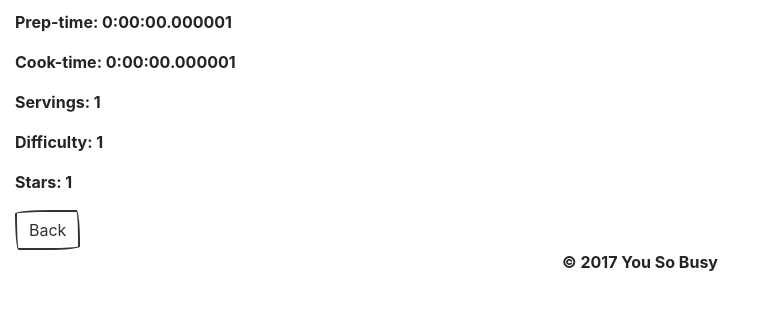
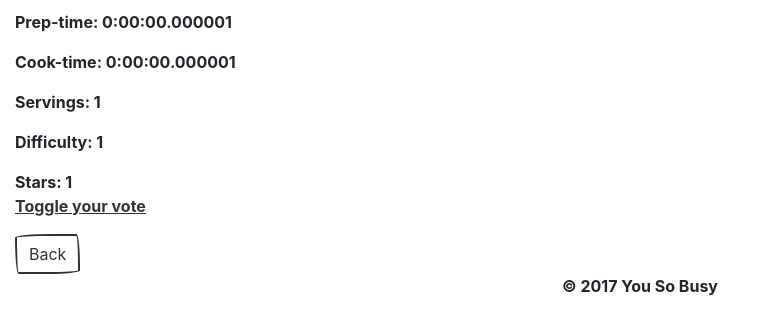
Before and after one commit to jmichelsen/bisl__backend, a Django app: page /recipe/detail/1/ in a window 1280 px wide. Shown: the part 245-579 px from the top of the page, without its empty margins (0-765 px from the left). Run offline with Django 3.2, Linux system fonts and the light colour scheme; tables that the repository leaves empty hold one stand-in row (values such as "Sample post"); parts of the project's set-up code (start-up, migrations or seed data) failed here and were passed over; some libraries are stand-ins or nearby versions; some web fonts are replaced.

Commit message:
Add toggle into template

```diff
--- a/recipes/templates/recipes/recipe_detail.html
+++ b/recipes/templates/recipes/recipe_detail.html
@@ -16,7 +16,7 @@
         <p>Cook-time: {{ recipe.cook_time }}</p>
         <p>Servings: {{ recipe.servings }}</p>
         <p>Difficulty: {{ recipe.difficulty }}</p>
-        <p>Stars: {{ recipe.stars.count }}</p>
+        <p>Stars: {{ recipe.stars.count }}<br><a href={% url 'recipes:star-toggle' recipe.pk %} >Toggle your vote</p>
 
         {% if recipe.user == user or perms.recipes.change_recipe %}
             <a class="btn btn-outline-secondary" href="{% url "recipes:update" recipe.pk %}">edit</a>
--- a/recipes/urls.py
+++ b/recipes/urls.py
@@ -12,7 +12,7 @@ recipe_patterns = [
     path('create/', RecipeCreateView.as_view(), name='create'),
     path('update/<int:pk>/', RecipeUpdateView.as_view(), name='update'),
     path('delete/<int:pk>/', RecipeDeleteView.as_view(), name='delete'),
-    path('detail/<int:pk>/star/', RecipeStarToggle.as_view(), name='star-up-toggle'),
+    path('detail/<int:pk>/star/', RecipeStarToggle.as_view(), name='star-toggle'),
     path('detail/<int:pk>/', RecipeDetailView.as_view(), name='detail'),
 
 ]
```
